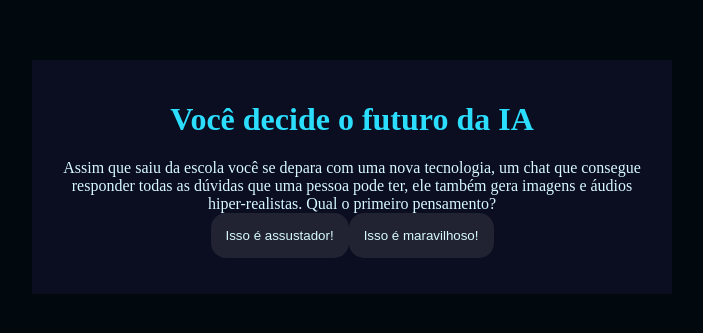
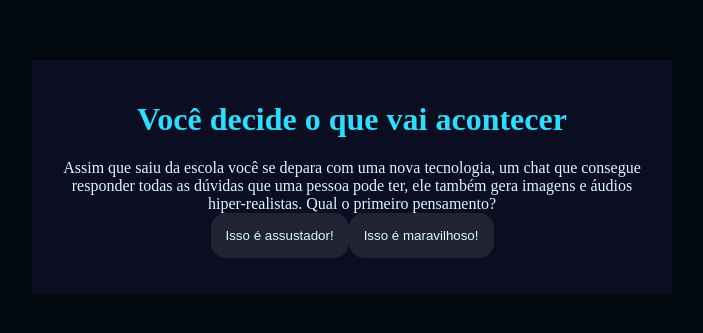
Before and after one commit to Kevin6969696969/Rodolfo69, a plain HTML site: page index.html in a window 1280 px wide. Shown: the part 231-564 px from the top of the page, without its empty margins (288-991 px from the left). Drawn offline with Linux system fonts and the light colour scheme.

Commit message:
Update index.html

```diff
--- a/index.html
+++ b/index.html
@@ -4,11 +4,11 @@
     <meta charset="UTF-8">
     <meta name="viewport" content="width=device-width, initial-scale=1.0">
     <link rel="stylesheet" href="style.css">
-    <title>Você decide o futuro da IA</title>
+    <title>Você decide o que vai acontecer</title>
 </head>
 <body>
     <div class="caixa-principal">
-        <h1>Você decide o futuro da IA</h1>
+        <h1>Você decide o que vai acontecer</h1>
         <div class="caixa-perguntas"></div>
         <div class="caixa-alternativas"></div>
         <div class="caixa-resultado">
```
